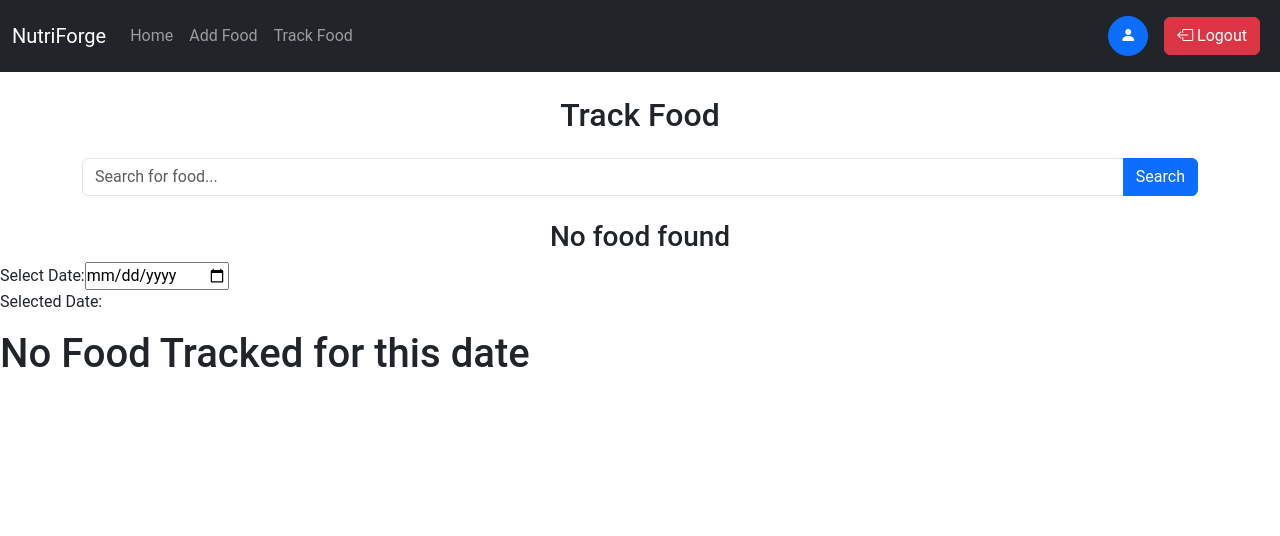
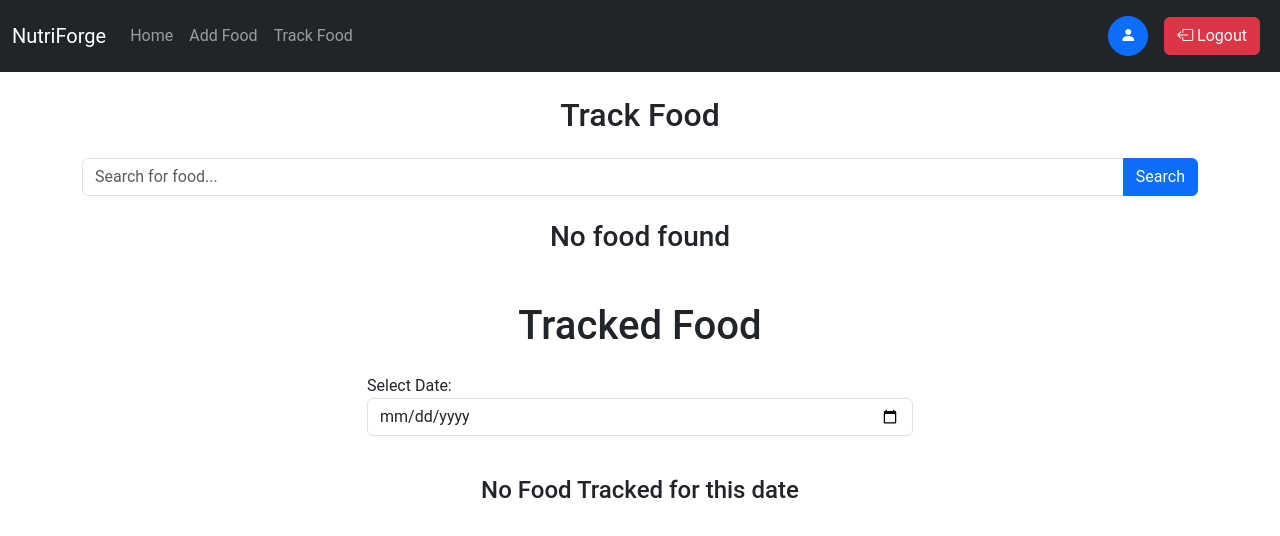
Before and after one commit to night-slayer18/NutriForge, a React (Vite) app in the folder NutriForge-Frontend/: page /track in a window 1280 px wide. Shown: the top 536 px of the page. Built offline with nearby package versions, Linux system fonts and the light colour scheme; sample sign-in values are in the browser's storage.

Commit message:
added the quantity field to track the quantity

```diff
--- a/NutriForge-Frontend/src/components/Track.jsx
+++ b/NutriForge-Frontend/src/components/Track.jsx
@@ -5,15 +5,23 @@ import ToastContext from "../context/toast/ToastContext";
 
 const Track = () => {
     const [track, setTrack] = useState('')
+    const [quantity, setQuantity] = useState(1)
+    const [visible, setVisible] = useState(true)
     const foodcontext = useContext(FoodContext)
     const { searchFoodByName, searchFood, trackFood } = foodcontext
     const toastcontext = useContext(ToastContext)
-    const { trackFoodSuccess } = toastcontext
+    const { addTrackSuccess } = toastcontext
     const handleSearch = () => {
         searchFoodByName(track)
+        setVisible(true)
+        setTrack('')
     }
     const onChange = (e) => {
         setTrack(e.target.value)
+    }
+
+    const handleQuantityChange = (e) => {
+        setQuantity(parseInt(e.target.value, 10) || 1);
     }
     return (
         <>
@@ -23,21 +31,40 @@ const Track = () => {
                 <input onChange={onChange} value={track} type="text" className="form-control" placeholder="Search for food..." aria-label="Search for food" aria-describedby="searchButton" />
                 <button onClick={handleSearch} className="btn btn-primary" type="button" id="searchButton">Search</button>
             </div>
+            <div>
+            {visible ? (
+                <div>
                     {searchFood.length === 0 ? (
                         <h3 className="text-center mt-4">No food found</h3>
                     ) : (
                         <div className="row mt-5">
                             {searchFood.map((food) => (
                                 <div key={food._id} className="col-md-4 mb-4">
-                            <div className="card text-center ">
+                                    <div className="card text-center">
                                         <div className="card-body">
                                             <h5 className="card-title">{food.name}</h5>
                                             <p className="card-text">Calories: {food.calories}</p>
                                             <p className="card-text">Protein: {food.protein}</p>
                                             <p className="card-text">Carbs: {food.carbohydrates}</p>
                                             <p className="card-text">Fat: {food.fat}</p>
-                                    <div className="text-center mt-3">
-                                        <button onClick={()=>{trackFood(food._id,5);trackFoodSuccess()}} className="btn btn-primary">Track</button>
+                                            <div className="row mt-3">
+                                                <div className="col-md-6 mb-2">
+                                                    <input
+                                                        type="number"
+                                                        className="form-control"
+                                                        placeholder="Quantity"
+                                                        value={quantity}
+                                                        onChange={handleQuantityChange}
+                                                    />
+                                                </div>
+                                                <div className="col-md-6">
+                                                    <button
+                                                        onClick={() => { trackFood(food._id, quantity); addTrackSuccess(); setVisible(false)}}
+                                                        className="btn btn-primary"
+                                                    >
+                                                        Track
+                                                    </button>
+                                                </div>
                                             </div>
                                         </div>
                                     </div>
@@ -46,6 +73,9 @@ const Track = () => {
                         </div>
                     )}
                 </div>
+            ) : null}
+        </div>
+        </div>
         <TrackedFood/>
         </>
     );
--- a/NutriForge-Frontend/src/components/TrackedFood.jsx
+++ b/NutriForge-Frontend/src/components/TrackedFood.jsx
@@ -3,8 +3,9 @@ import FoodContext from '../context/food/FoodContext';
 
 const TrackedFood = () => {
     const [selectedDate, setSelectedDate] = useState('');
-    const foodcontext = useContext(FoodContext)
-    const { trackFoodByDate, trackFoodDate } = foodcontext
+    const foodcontext = useContext(FoodContext);
+    const { trackFoodByDate, trackFoodDate } = foodcontext;
+
     const handleDateChange = (event) => {
         const selectedDate = event.target.value;
         const formattedDate = formatDate(selectedDate);
@@ -22,20 +23,26 @@ const TrackedFood = () => {
     };
 
     return (
-        <div>
+        <div className="container mt-5">
+            <h1 className="text-center mb-4">Tracked Food</h1>
+            <div className="row">
+                <div className="col-md-6 offset-md-3">
                     <label htmlFor="datePicker">Select Date:</label>
                     <input
                         type="date"
                         id="datePicker"
                         value={selectedDate}
                         onChange={handleDateChange}
+                        className="form-control mb-3"
                     />
-            <p>Selected Date: {selectedDate}</p>
-            {trackFoodByDate.length === 0 ? <h1>No Food Tracked for this date</h1> :
-            <div>
-                <h1>Tracked Food</h1>
-                <table className="table">
-                    <thead>
+                    {selectedDate && <p className="mb-3">Selected Date: {selectedDate}</p>}
+                </div>
+            </div>
+            {trackFoodByDate.length === 0 ? (
+                <h4 className="text-center mt-4">No Food Tracked for this date</h4>
+            ) : (
+                <table className="table table-striped">
+                    <thead className="thead-dark">
                         <tr>
                             <th scope="col">Name</th>
                             <th scope="col">Calories</th>
@@ -58,8 +65,7 @@ const TrackedFood = () => {
                         ))}
                     </tbody>
                 </table>
-            </div>
-            }
+            )}
         </div>
     );
 };
```
Lines whose indentation alone changed are shown as unchanged.
